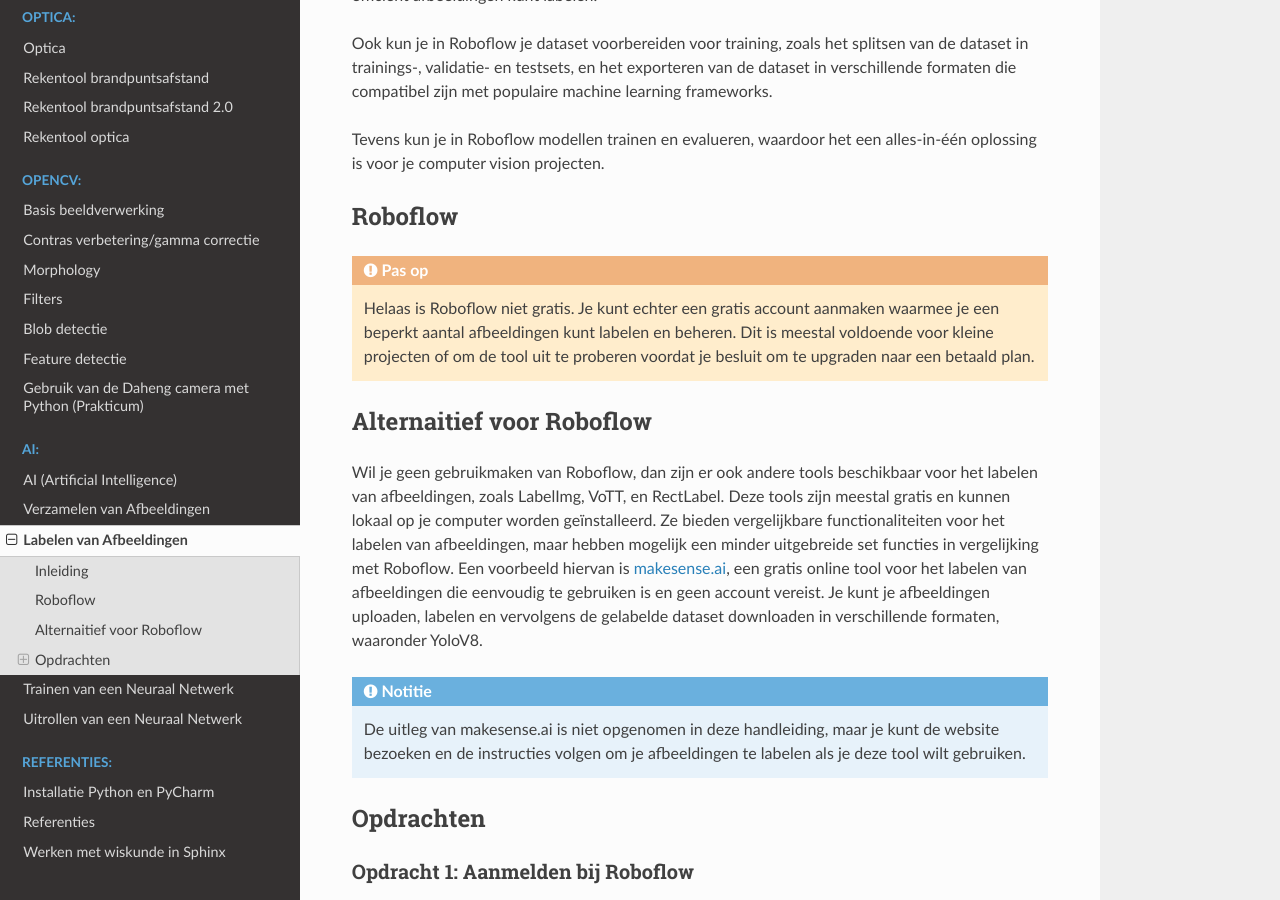
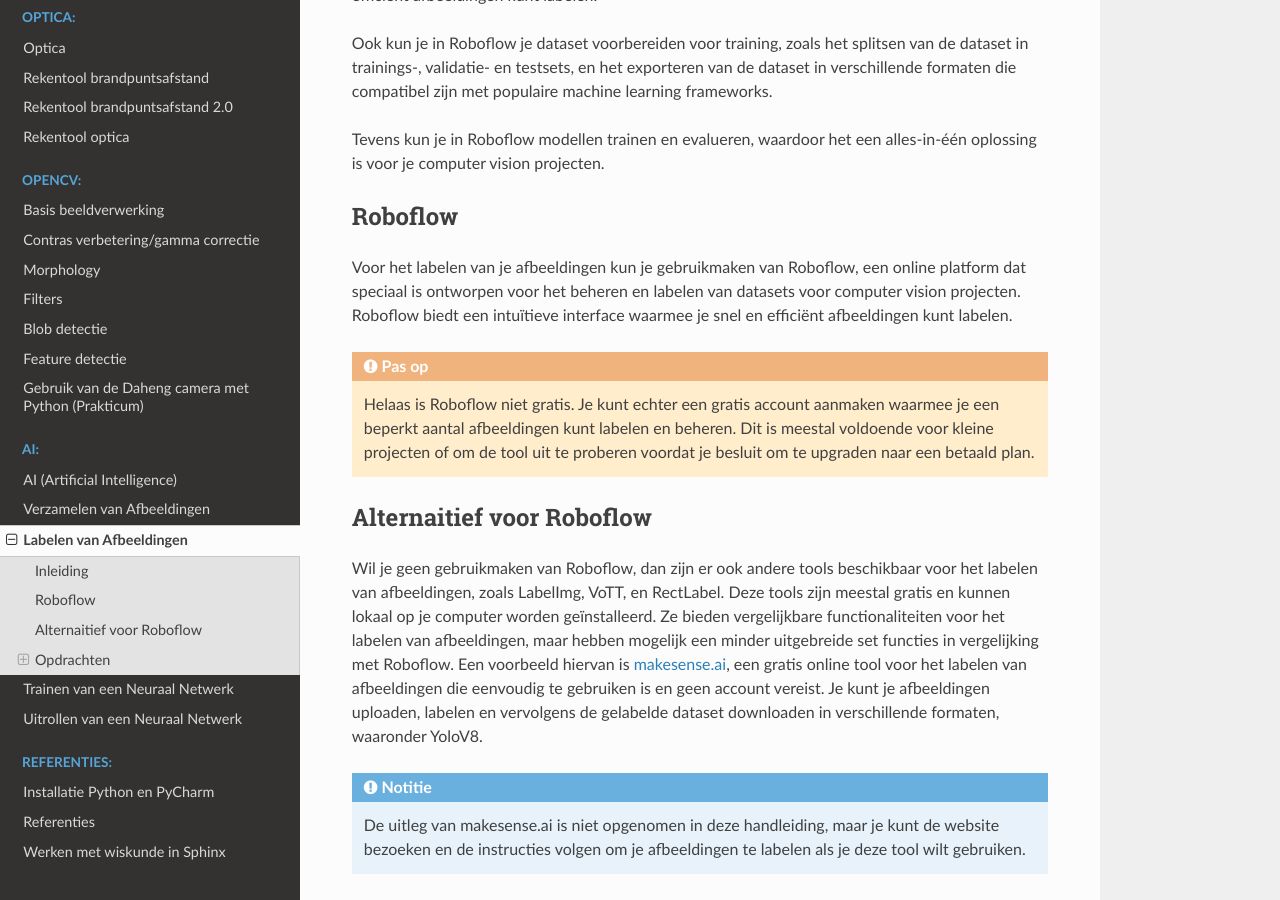
Before and after one commit to AvansMechatronica/AdvancedVisionWithPythonOpdrachten, a Sphinx documentation site: the page built from documentation/documentation/ai_labelen_afbeeldingen.md, in a window 1280 px wide and 900 px high, scrolled down 472 px. Built offline with Sphinx 7.4.7 and the Read the Docs theme 3.1.0, drawn with Linux system fonts in a browser that asks for light colours.

Commit message:
20260316

```diff
--- a/documentation/documentation/ai_labelen_afbeeldingen.md
+++ b/documentation/documentation/ai_labelen_afbeeldingen.md
@@ -13,6 +13,7 @@
 
 
 ## Roboflow
+Voor het labelen van je afbeeldingen kun je gebruikmaken van Roboflow, een online platform dat speciaal is ontworpen voor het beheren en labelen van datasets voor computer vision projecten. Roboflow biedt een intuïtieve interface waarmee je snel en efficiënt afbeeldingen kunt labelen.
 :::{caution}
 Helaas is Roboflow niet gratis. Je kunt echter een gratis account aanmaken waarmee je een beperkt aantal afbeeldingen kunt labelen en beheren. Dit is meestal voldoende voor kleine projecten of om de tool uit te proberen voordat je besluit om te upgraden naar een betaald plan.
 :::
```
